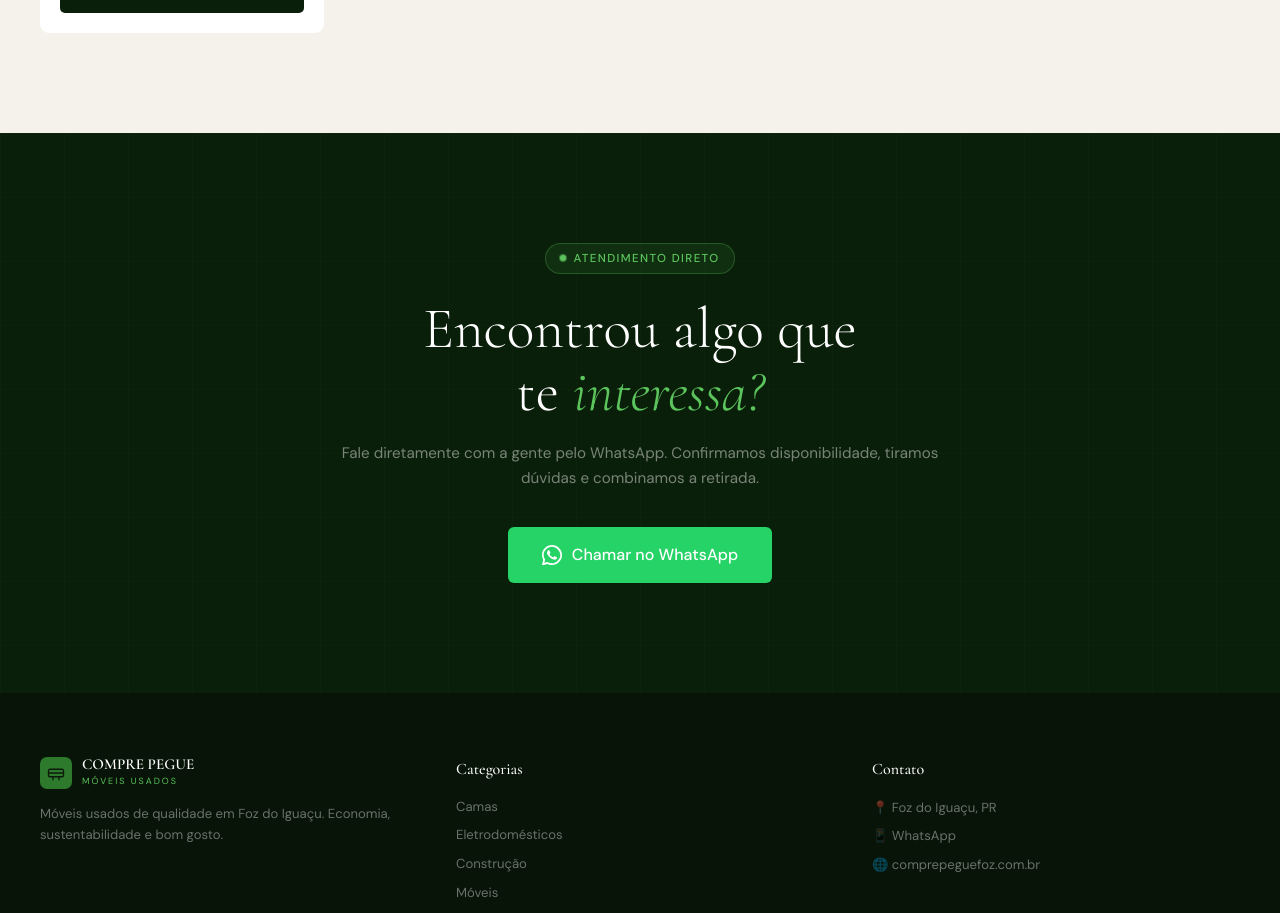
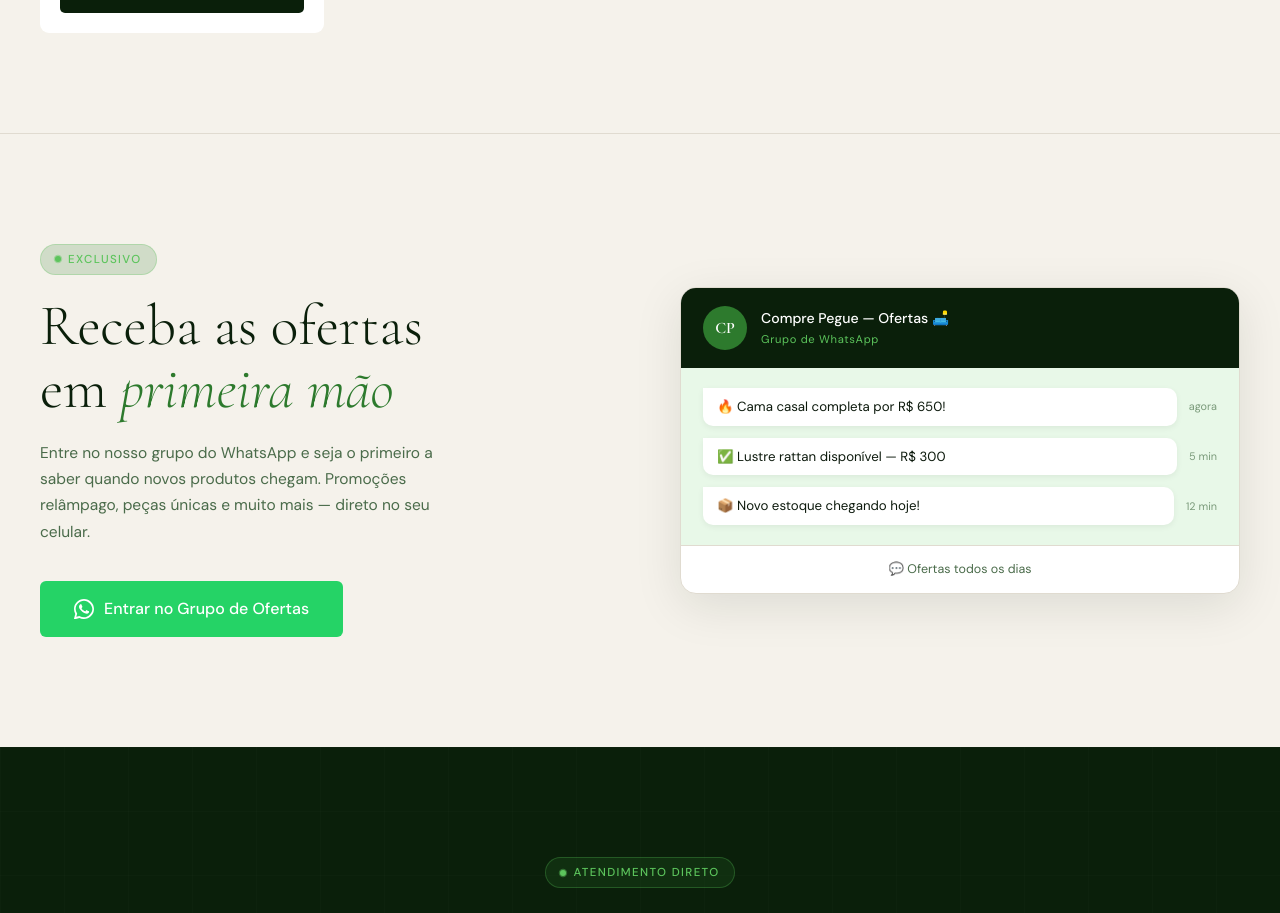
Before and after one commit to gabrielmauricioo/comprepeguenovo, a Next.js app: page / in a window 1280 px wide. Shown: the part 6203-7116 px from the top of the page. Built offline with nearby package versions, Linux system fonts and the light colour scheme.

Commit message:
Atualização

```diff
--- a/app/globals.css
+++ b/app/globals.css
@@ -731,6 +731,126 @@
 .empty-state-icon { font-size: 3rem; margin-bottom: 14px; }
 
 /* ─────────────────────────────────────────
+   GRUPO DE OFERTAS
+───────────────────────────────────────── */
+.group-section {
+  background: var(--cream);
+  padding: 110px 40px;
+  border-top: 1px solid var(--cream-3);
+}
+.group-inner {
+  max-width: 1300px;
+  margin: 0 auto;
+  display: grid;
+  grid-template-columns: 1fr 1fr;
+  gap: 80px;
+  align-items: center;
+}
+.group-left {}
+.group-right {}
+.group-title {
+  font-family: 'Cormorant Garamond', serif;
+  font-size: clamp(2.4rem, 4.5vw, 3.8rem);
+  font-weight: 300;
+  color: var(--g800);
+  line-height: 1.1;
+  margin-bottom: 18px;
+}
+.group-title em { color: var(--g400); font-style: italic; }
+.group-sub {
+  font-size: .97rem;
+  color: var(--ink-3);
+  line-height: 1.7;
+  max-width: 420px;
+  margin-bottom: 36px;
+}
+.group-btn {
+  display: inline-flex;
+  align-items: center;
+  gap: 10px;
+  background: var(--whatsapp);
+  color: #fff;
+  padding: 16px 34px;
+  border-radius: 6px;
+  font-size: 1rem;
+  font-weight: 500;
+  transition: opacity .2s, transform .2s;
+}
+.group-btn:hover { opacity: .9; transform: translateY(-1px); }
+
+/* card mockup */
+.group-card {
+  background: #fff;
+  border-radius: 16px;
+  box-shadow: 0 12px 48px rgba(10,31,10,.10);
+  overflow: hidden;
+  border: 1px solid var(--cream-3);
+}
+.group-card-header {
+  background: var(--g800);
+  padding: 18px 22px;
+  display: flex;
+  align-items: center;
+  gap: 14px;
+}
+.group-card-avatar {
+  width: 44px; height: 44px;
+  border-radius: 50%;
+  background: var(--g400);
+  color: #fff;
+  display: flex; align-items: center; justify-content: center;
+  font-family: 'Cormorant Garamond', serif;
+  font-size: 1rem;
+  font-weight: 600;
+  flex-shrink: 0;
+}
+.group-card-name {
+  font-size: .88rem;
+  font-weight: 500;
+  color: #fff;
+  margin-bottom: 2px;
+}
+.group-card-members {
+  font-size: .7rem;
+  color: var(--g200);
+  letter-spacing: .06em;
+}
+.group-messages {
+  padding: 20px 22px;
+  display: flex;
+  flex-direction: column;
+  gap: 12px;
+  background: var(--g25);
+}
+.group-msg {
+  display: flex;
+  align-items: center;
+  justify-content: space-between;
+  gap: 12px;
+}
+.group-msg-bubble {
+  background: #fff;
+  border-radius: 0 10px 10px 10px;
+  padding: 9px 14px;
+  font-size: .83rem;
+  color: var(--ink);
+  box-shadow: 0 2px 6px rgba(0,0,0,.06);
+  flex: 1;
+}
+.group-msg-time {
+  font-size: .68rem;
+  color: var(--ink-4);
+  white-space: nowrap;
+}
+.group-card-footer {
+  padding: 14px 22px;
+  text-align: center;
+  font-size: .78rem;
+  color: var(--ink-3);
+  border-top: 1px solid var(--cream-3);
+}
+
+/* ─────────────────────────────────────────
    CTA BANNER
 ───────────────────────────────────────── */
 .cta-section {
@@ -980,6 +1100,12 @@
    RESPONSIVE
 ───────────────────────────────────────── */
 @media (max-width: 900px) {
+  .group-inner {
+    grid-template-columns: 1fr;
+    gap: 40px;
+  }
+  .group-section { padding: 72px 24px; }
+
   .nav-links   { display: none; }
   .nav-hamburger { display: flex; }
 
--- a/app/page.tsx
+++ b/app/page.tsx
@@ -402,6 +402,60 @@
         </div>
       </section>
 
+      {/* ── GRUPO DE OFERTAS ── */}
+      <section className="group-section">
+        <div className="group-inner">
+          <div className="group-left">
+            <div className="hero-badge reveal" style={{ marginBottom: 20 }}>
+              <span className="hero-badge-dot" />
+              Exclusivo
+            </div>
+            <h2 className="group-title reveal">
+              Receba as ofertas<br />em <em>primeira mão</em>
+            </h2>
+            <p className="group-sub reveal">
+              Entre no nosso grupo do WhatsApp e seja o primeiro a saber quando novos produtos chegam. Promoções relâmpago, peças únicas e muito mais — direto no seu celular.
+            </p>
+            <a
+              className="group-btn reveal"
+              href="https://chat.whatsapp.com/SEULINKAQUISUBSTITUA"
+              target="_blank"
+              rel="noopener noreferrer"
+            >
+              <IconWA /> Entrar no Grupo de Ofertas
+            </a>
+          </div>
+          <div className="group-right reveal">
+            <div className="group-card">
+              <div className="group-card-header">
+                <div className="group-card-avatar">CP</div>
+                <div>
+                  <div className="group-card-name">Compre Pegue — Ofertas 🛋️</div>
+                  <div className="group-card-members">Grupo de WhatsApp</div>
+                </div>
+              </div>
+              <div className="group-messages">
+                <div className="group-msg">
+                  <span className="group-msg-bubble">🔥 Cama casal completa por R$ 650!</span>
+                  <span className="group-msg-time">agora</span>
+                </div>
+                <div className="group-msg">
+                  <span className="group-msg-bubble">✅ Lustre rattan disponível — R$ 300</span>
+                  <span className="group-msg-time">5 min</span>
+                </div>
+                <div className="group-msg">
+                  <span className="group-msg-bubble">📦 Novo estoque chegando hoje!</span>
+                  <span className="group-msg-time">12 min</span>
+                </div>
+              </div>
+              <div className="group-card-footer">
+                <span>💬 Ofertas todos os dias</span>
+              </div>
+            </div>
+          </div>
+        </div>
+      </section>
+
       {/* ── CTA ── */}
       <section className="cta-section" id="contato">
         <div className="hero-grid" />
```
